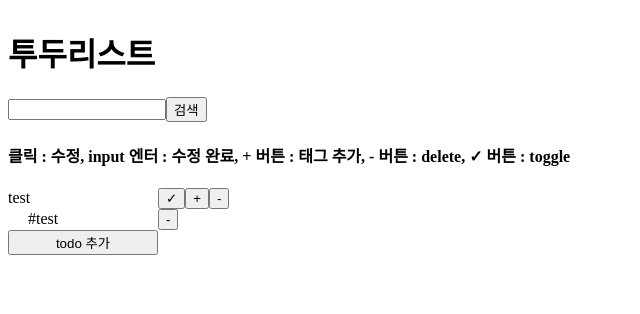
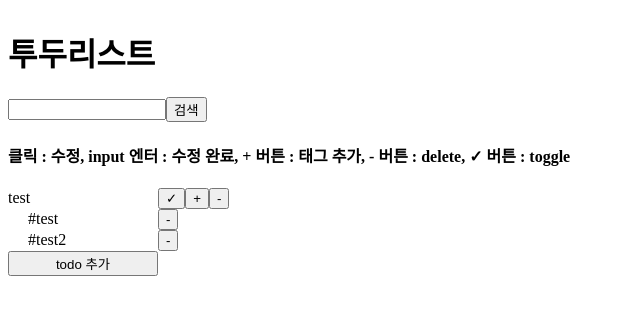
Before and after one commit to DGUHJH/humanscape-test, a React (Create React App) app: page / in a window 1280 px wide. Shown: the top 314 px of the page, without its empty margins (0-640 px from the left). Built offline with nearby package versions, Linux system fonts and the light colour scheme.

Commit message:
Fix : TagSlice onDelete

```diff
--- a/src/components/Tag/styled.ts
+++ b/src/components/Tag/styled.ts
@@ -9,6 +9,7 @@ export const Root = styled.div`
 export const ValueTypo = styled.span`
   width: 130px;
   height: 20px;
+  cursor: pointer;
 `;
 
 export const Editor = styled.input`
--- a/src/features/todo/todoSlice.ts
+++ b/src/features/todo/todoSlice.ts
@@ -22,7 +22,10 @@ const initialState: TodoInitialStateType = {
       id: 'todo_0',
       value: 'test',
       isDone: false,
-      tags: [{ id: 'tag_0', value: 'test' }],
+      tags: [
+        { id: 'tag_0', value: 'test' },
+        { id: 'tag_1', value: 'test2' },
+      ],
     },
   ],
 };
@@ -82,7 +85,9 @@ export const todoSlice = createSlice({
         todoData.id === action.payload.id
           ? {
               ...todoData,
-              tags: todoData.tags.filter((tag) => tag !== action.payload.tagId),
+              tags: todoData.tags.filter(
+                (tag) => tag.id !== action.payload.tagId
+              ),
             }
           : todoData
       );
```
